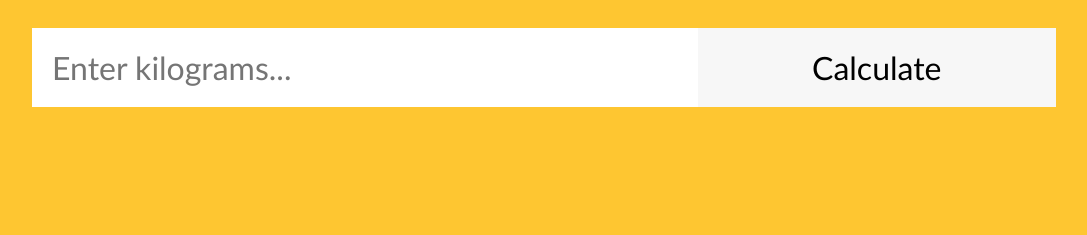
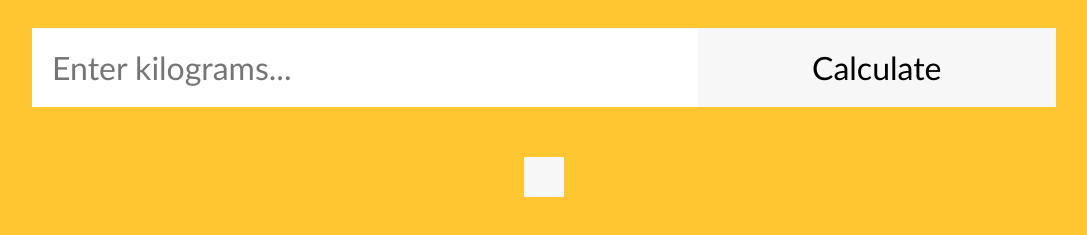
Before and after one commit to Edmunda5/JS-Egzaminas, a plain HTML site: page Task 1/Index.html in a window 1280 px wide. Shown: the part 189-424 px from the top of the page, without its empty margins (96-1183 px from the left). Drawn offline with Linux system fonts and the light colour scheme.

Commit message:
created output stules

```diff
--- a/Task 1/style.css
+++ b/Task 1/style.css
@@ -3,8 +3,8 @@
   margin: 0;
   padding: 0;
   box-sizing: border-box;
-  font-family: 'Trebuchet MS', 'Lucida Sans Unicode', 'Lucida Grande',
-    'Lucida Sans', Arial, sans-serif;
+  font-family: "Trebuchet MS", "Lucida Sans Unicode", "Lucida Grande",
+    "Lucida Sans", Arial, sans-serif;
 }
 
 /* Mobile first */
@@ -52,6 +52,17 @@ form {
   color: #fff;
 }
 
+#output {
+  font-size: large;
+  background-color: #f7f7f7;
+  text-align: center;
+  max-width: 80%;
+  margin: 50px auto;
+  display: flex;
+  width: fit-content;
+  padding: 20px;
+}
+
 /* Tablet */
 @media screen and (min-width: 768px) {
   .headline {
```
